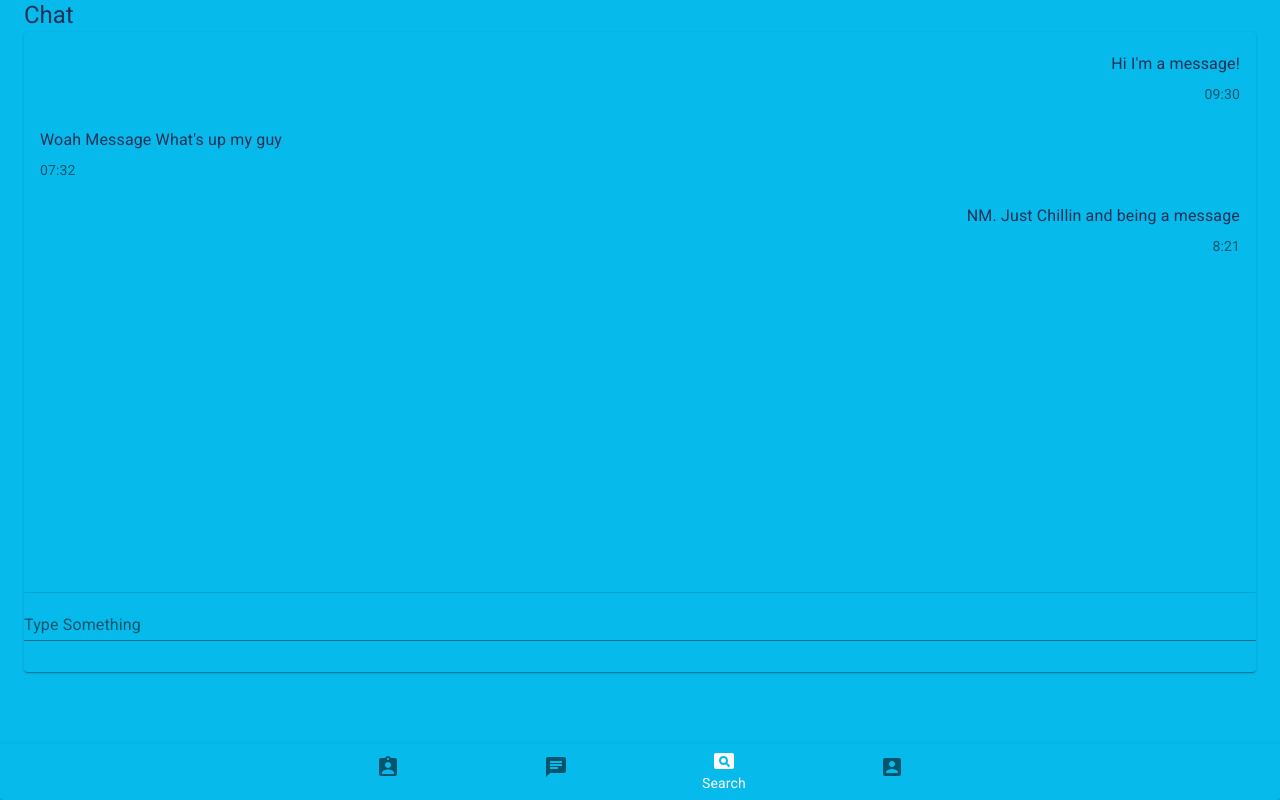
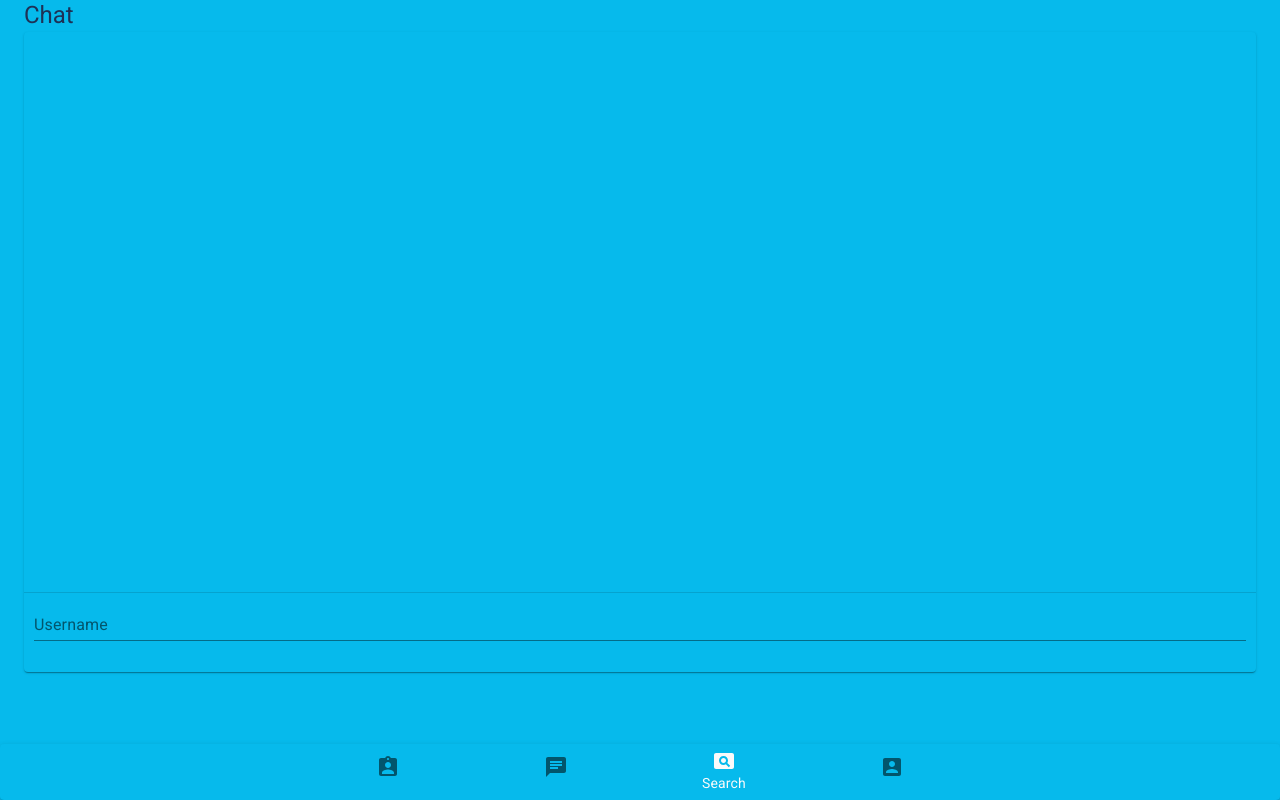
Before and after one commit to sxtnkyl/beer-bulletin, a Next.js app: page /CurrentChats in a window 1280 px wide. Built offline with nearby package versions, Linux system fonts and the light colour scheme.

Commit message:
Chat Framework

```diff
--- a/pages/CurrentChats/index.jsx
+++ b/pages/CurrentChats/index.jsx
@@ -15,7 +15,7 @@ const useStyles = makeStyles({
   },
   chatSection: {
     width: '100%',
-    height: '80vh'
+    height: '80vh',
   },
   headBG: {
       backgroundColor: '#e0e0e0'
@@ -25,7 +25,10 @@ const useStyles = makeStyles({
   },
   messageArea: {
     height: '70vh',
-    overflowY: 'auto'
+    overflowY: 'auto',
+  },
+  typeArea: {
+    padding: '0px 10px'
   }
 });
 
@@ -35,6 +38,7 @@ const CurrentChats = () => {
   return (
     <div>
       <div>
+      <C.Grid container>
         <C.Grid container>
             <C.Grid item xs={12} >
                 <C.Typography variant="h5" className="header-message">Chat</C.Typography>
@@ -46,50 +50,19 @@ const CurrentChats = () => {
                 <C.List className={style.messageArea}>
 
   {/* ALTERNATE LEFT AND RIGHT MESSAGES */}
-  {/* I WILL MOVE THESE TO INDIVIDUAL MESSAGE PANESL THAT ALIGN LEFT OR RIGHT DEPENDING ON THE PERSON */}
 
-                    <C.ListItem key="1">
-                        <C.Grid container>
-                            <C.Grid item xs={12}>
-                                <C.ListItemText align="right" primary="Hi I'm a message!"></C.ListItemText>
-                            </C.Grid>
-                            <C.Grid item xs={12}>
-                                <C.ListItemText align="right" secondary="09:30"></C.ListItemText>
-                            </C.Grid>
-                        </C.Grid>
-                    </C.ListItem>
+                {/* insert messagepanel.js here */}
 
-                    <C.ListItem key="2">
-                        <C.Grid container>
-                            <C.Grid item xs={12}>
-                                <C.ListItemText align="left" primary="Woah Message What's up my guy"></C.ListItemText>
-                            </C.Grid>
-                            <C.Grid item xs={12}>
-                                <C.ListItemText align="left" secondary="07:32"></C.ListItemText>
-                            </C.Grid>
-                        </C.Grid>
-                    </C.ListItem>
 
-                    <C.ListItem key="3">
-                        <C.Grid container>
-                            <C.Grid item xs={12}>
-                                <C.ListItemText align="right" primary="NM. Just Chillin and being a message"></C.ListItemText>
-                            </C.Grid>
-
-                            <C.Grid item xs={12}>
-                                <C.ListItemText align="right" secondary="8:21"></C.ListItemText>
-                            </C.Grid>
-                        </C.Grid>
-                    </C.ListItem>
 
                 </C.List>
                 <C.Divider />
-                <C.Grid container style={{}}>
-
-                        <C.TextField id="outlined-basic-email" label="Type Something" fullWidth />
+                <C.Grid className= {style.typeArea} >
+                        <C.TextField id="outlined-basic-email" label="Username" fullWidth/>
 
                 </C.Grid>
             </C.Grid>
+        </C.Grid>
         </C.Grid>
         </div>
     </div>
```
Also changed, not shown: pages/CurrentChats/messagePanel.jsx (+24 -0 lines).
